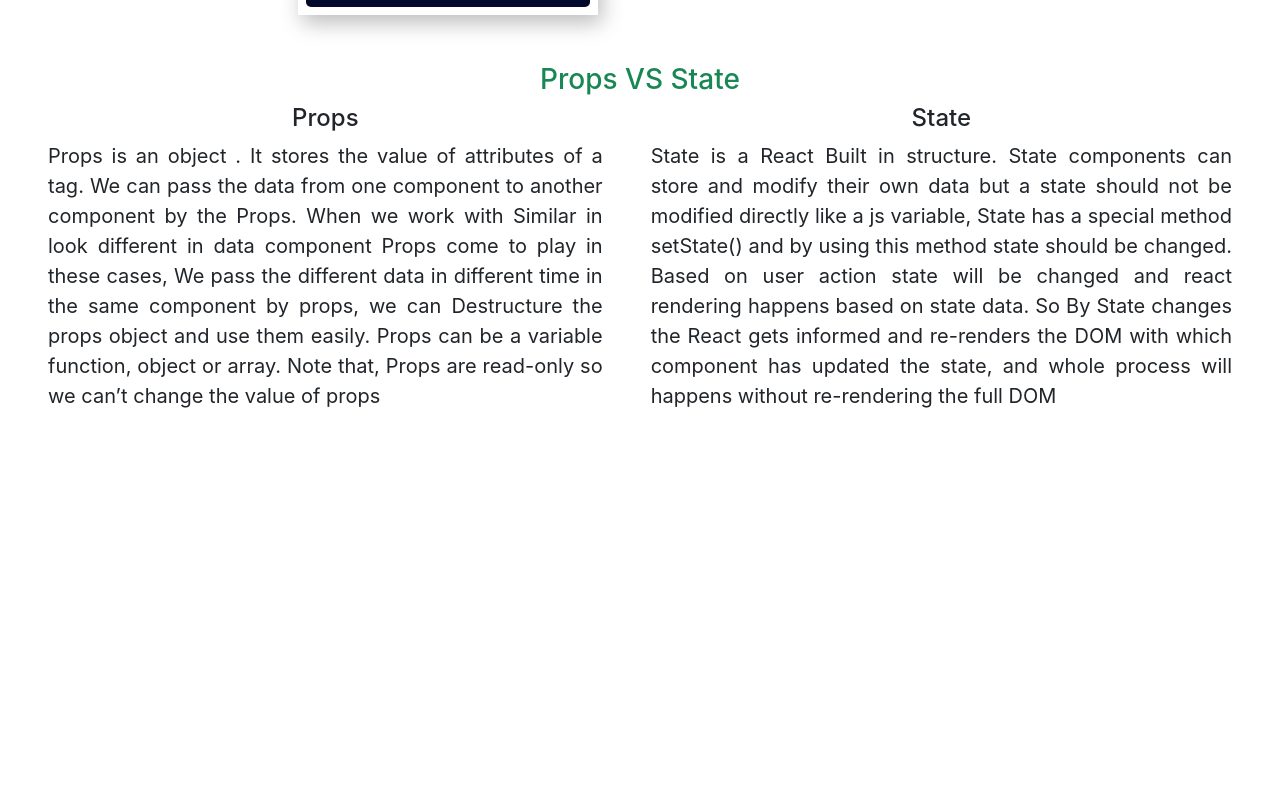
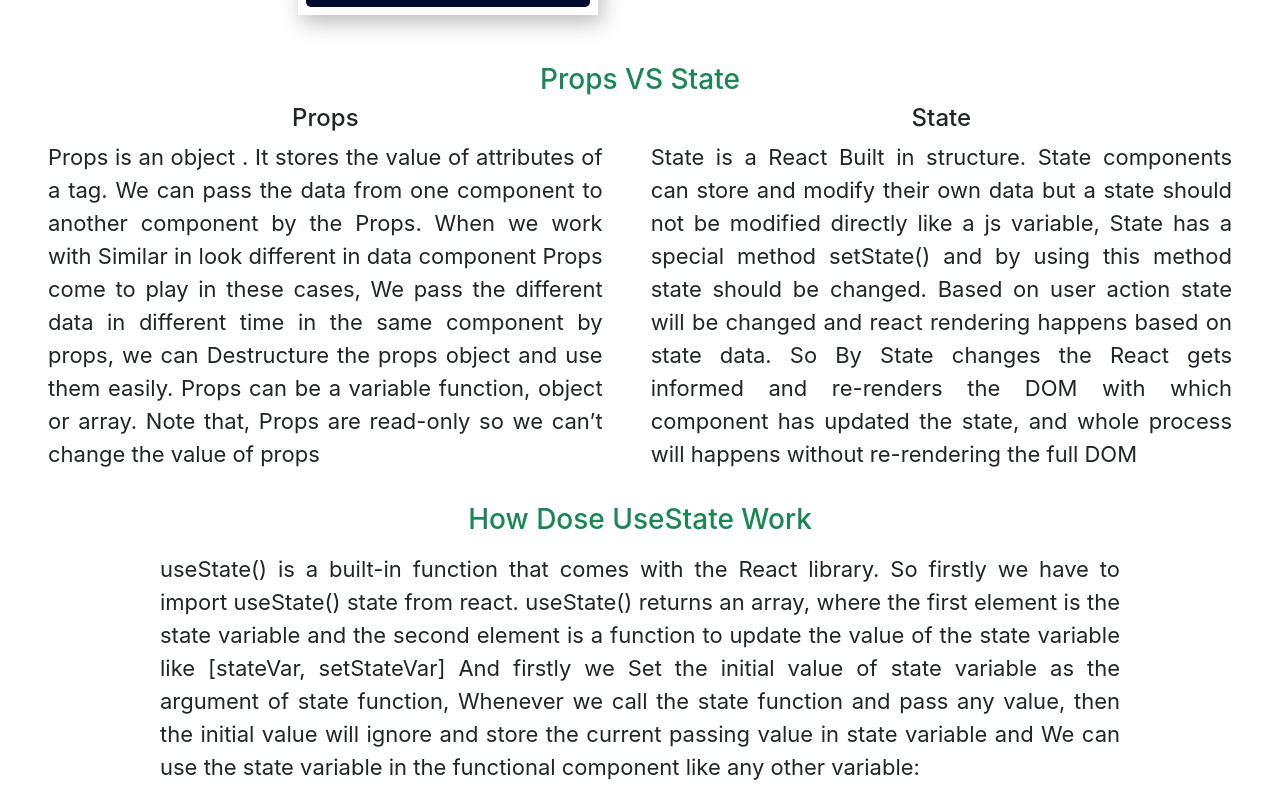
Before and after one commit to islamtusher/royal-perfume, a React (Create React App) app: page / in a window 1280 px wide. Shown: the part 3206-4006 px from the top of the page. Before the commit the page ends 3633 px from the top, so only its background shows below. Built offline with nearby package versions, Linux system fonts and the light colour scheme; a web font is replaced by a local one.

Commit message:
added the 3rd answer

```diff
--- a/src/components/answer/Answer.css
+++ b/src/components/answer/Answer.css
@@ -1,4 +1,4 @@
 .answer{
     text-align: justify;
-    font-size: 20px;
+    font-size: 22px;
 }
--- a/src/components/answer/Answer.js
+++ b/src/components/answer/Answer.js
@@ -5,7 +5,7 @@
     return (
         <div className='mt-5'>
             <h3 className='text-success text-center mb-2'>Props VS State</h3>
-            <div className='d-flex justify-content-evenly mx-5 gap-5'>
+            <div className='d-flex flex-column flex-md-row justify-content-evenly mx-5 gap-5'>
                 <div>
                     <h4 className='text-center'>Props</h4>
                     <p className='answer'>
@@ -19,10 +19,17 @@
                     <p className='answer'>
                         State is a React Built in structure. State components can store and modify  their own data but a state should not be modified directly like a js variable, State has a special method setState() and by using this method state should be changed. Based on user action state will be changed and react rendering happens based on state data.
                         So By State changes the React gets informed and re-renders the DOM with which component has updated the state, and whole process will happens without re-rendering the full DOM
-
-
                     </p>
                 </div>
+            </div>
+            <div className='w-75 mx-auto'>
+                <h3 className='text-center text-success my-3'>How Dose UseState Work</h3>
+                <p className='answer'>
+                    useState() is a built-in function that comes with the React library.  So firstly we have to import useState() state from react.
+                    useState()  returns an array, where the first element is the state variable and the second element is a function to update the value of the state  variable like [stateVar, setStateVar]
+                    And firstly we Set the initial value of state variable as the argument of state function, Whenever we call the state function and pass any value, then  the initial value will ignore and store the current passing value in state variable  and We can use the state variable in the functional component like any other variable:
+
+                </p>
             </div>
         </div>
     );
--- a/src/components/shopping/perfumes/perfume/Perfume.css
+++ b/src/components/shopping/perfumes/perfume/Perfume.css
@@ -17,5 +17,5 @@
     border-radius: 5px;
 }
 .add-btn:hover{
-    background-color: rgb(0, 0, 0);
+    background-color: rgb(3, 17, 88);
 }
```
